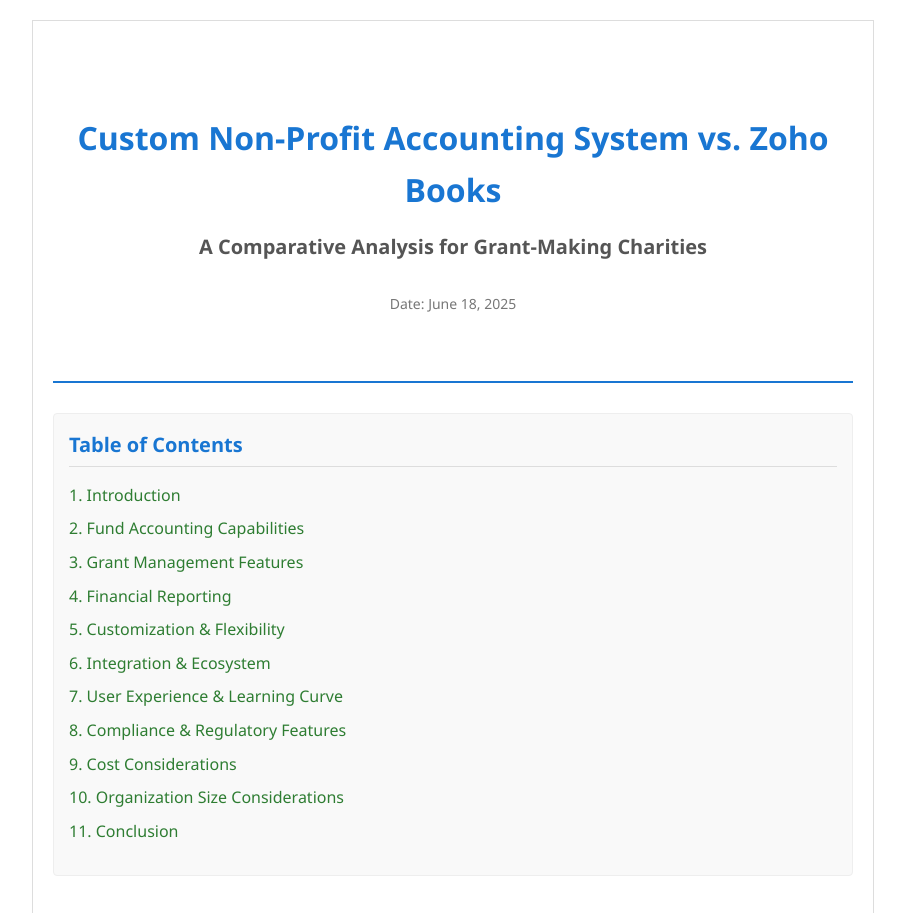
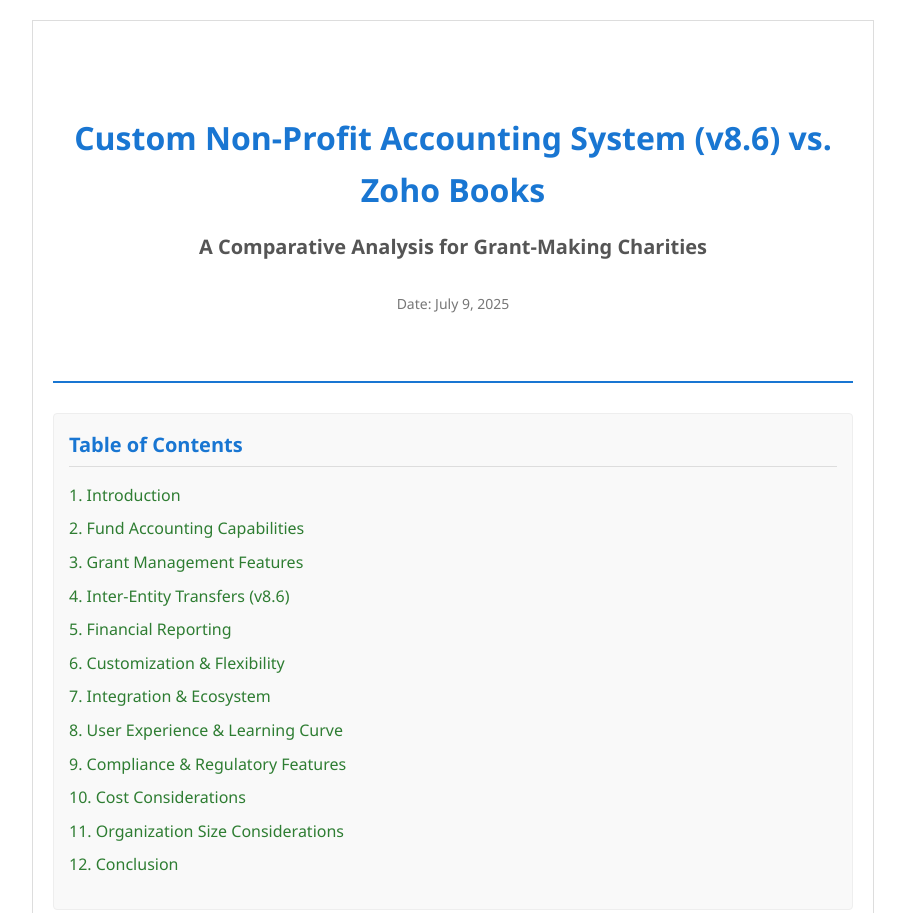
Before and after one commit to tpfbill/nonprofit-fund-accounting, a website: page nonprofit-vs-zohobooks-comparison.html in a window 1280 px wide. Shown: the top 913 px of the page, without its empty margins (187-1092 px from the left). Drawn offline with Linux system fonts and the light colour scheme.

Commit message:
Update Zoho Books comparison to include v8.6 Inter-Entity Transfer features

```diff
--- a/nonprofit-vs-zohobooks-comparison.html
+++ b/nonprofit-vs-zohobooks-comparison.html
@@ -3,7 +3,7 @@
 <head>
     <meta charset="UTF-8">
     <meta name="viewport" content="width=device-width, initial-scale=1.0">
-    <title>Custom Accounting System vs. Zoho Books - Comparison for Grant-Making Charities</title>
+    <title>Custom Accounting System (v8.6) vs. Zoho Books - Comparison for Grant-Making Charities</title>
     <style>
         body {
             font-family: 'Segoe UI', Tahoma, Geneva, Verdana, sans-serif;
@@ -153,9 +153,9 @@
 <body>
     <div class="guide-container">
         <div class="cover-page">
-            <h1>Custom Non-Profit Accounting System vs. Zoho Books</h1>
+            <h1>Custom Non-Profit Accounting System (v8.6) vs. Zoho Books</h1>
             <h2>A Comparative Analysis for Grant-Making Charities</h2>
-            <p>Date: June 18, 2025</p>
+            <p>Date: July 9, 2025</p>
         </div>
 
         <div class="toc page-break-before">
@@ -164,14 +164,15 @@
                 <li><a href="#introduction">1. Introduction</a></li>
                 <li><a href="#fund-accounting">2. Fund Accounting Capabilities</a></li>
                 <li><a href="#grant-management">3. Grant Management Features</a></li>
-                <li><a href="#financial-reporting">4. Financial Reporting</a></li>
-                <li><a href="#customization-flexibility">5. Customization & Flexibility</a></li>
-                <li><a href="#integration-ecosystem">6. Integration & Ecosystem</a></li>
-                <li><a href="#user-experience">7. User Experience & Learning Curve</a></li>
-                <li><a href="#compliance-regulatory">8. Compliance & Regulatory Features</a></li>
-                <li><a href="#cost-considerations">9. Cost Considerations</a></li>
-                <li><a href="#organization-size">10. Organization Size Considerations</a></li>
-                <li><a href="#conclusion">11. Conclusion</a></li>
+                <li><a href="#inter-entity">4. Inter-Entity Transfers (v8.6)</a></li>
+                <li><a href="#financial-reporting">5. Financial Reporting</a></li>
+                <li><a href="#customization-flexibility">6. Customization & Flexibility</a></li>
+                <li><a href="#integration-ecosystem">7. Integration & Ecosystem</a></li>
+                <li><a href="#user-experience">8. User Experience & Learning Curve</a></li>
+                <li><a href="#compliance-regulatory">9. Compliance & Regulatory Features</a></li>
+                <li><a href="#cost-considerations">10. Cost Considerations</a></li>
+                <li><a href="#organization-size">11. Organization Size Considerations</a></li>
+                <li><a href="#conclusion">12. Conclusion</a></li>
             </ul>
         </div>
 
@@ -189,6 +190,7 @@
                     <li><strong>Purpose-Built:</strong> Designed from the ground up with fund accounting as a core principle.</li>
                     <li><strong>Native Fund Segregation:</strong> Directly supports various fund types (Unrestricted, Temporarily Restricted, Permanently Restricted) and enforces segregation.</li>
                     <li><strong>Integrated Fund Tracking:</strong> Fund balances are inherently tracked and visible throughout the system, including dashboards and reports.</li>
+                    <li><strong>Enhanced Multi-Entity Support (v8.6):</strong> Built-in infrastructure for inter-entity transactions with automatic Due To/Due From balancing and consolidated reporting.</li>
                     <li><strong>Transaction Allocation:</strong> All financial transactions can be directly and easily associated with specific funds.</li>
                 </ul>
             </div>
@@ -223,8 +225,34 @@
             </div>
         </div>
 
+        <!-- ===== New Section: Inter-Entity Transfers ===== -->
+        <div id="inter-entity" class="page-break-before">
+            <h2 class="section-title">4. Inter-Entity Transfers (v8.6)</h2>
+            <p>Version 8.6 introduces a dedicated Inter-Entity Transfer engine that automates transfers of funds between related entities or departments while maintaining balanced books and audit trails.</p>
+
+            <div class="comparison-point">
+                <h3>Custom System</h3>
+                <ul class="comparison-list">
+                    <li><strong>Automated Balancing:</strong> Creates paired journal entries with Due To/Due From accounts, ensuring both entities remain in balance.</li>
+                    <li><strong>Transfer Wizard:</strong> User-friendly wizard guides finance staff through selecting source & target entities, accounts, and amounts with built-in validations.</li>
+                    <li><strong>Audit & Approval:</strong> Optional multi-level approval workflow plus full audit trail of every transfer.</li>
+                    <li><strong>Reporting:</strong> Dedicated dashboards highlight outstanding inter-entity balances and reconciliation status.</li>
+                </ul>
+            </div>
+
+            <div class="comparison-point">
+                <h3>Zoho Books</h3>
+                <ul class="comparison-list">
+                    <li><strong>Manual Process:</strong> Requires users to post corresponding journal entries in separate Zoho Books organizations for each entity.</li>
+                    <li><strong>No Native Linking:</strong> Lacks a mechanism to link paired entries, increasing reconciliation effort.</li>
+                    <li><strong>Consolidation Challenges:</strong> Consolidated reporting across entities typically needs external spreadsheets or third-party tools.</li>
+                    <li><strong>Risk of Imbalance:</strong> Greater chance of data entry errors leading to out-of-balance inter-company accounts.</li>
+                </ul>
+            </div>
+        </div>
+
         <div id="financial-reporting" class="page-break-before">
-            <h2 class="section-title">4. Financial Reporting</h2>
+            <h2 class="section-title">5. Financial Reporting</h2>
             <div class="comparison-point">
                 <h3>Custom System</h3>
                 <ul class="comparison-list">
@@ -246,7 +274,7 @@
         </div>
 
         <div id="customization-flexibility" class="page-break-before">
-            <h2 class="section-title">5. Customization & Flexibility</h2>
+            <h2 class="section-title">6. Customization & Flexibility</h2>
             <div class="comparison-point">
                 <h3>Custom System</h3>
                 <ul class="comparison-list">
@@ -268,7 +296,7 @@
         </div>
 
         <div id="integration-ecosystem" class="page-break-before">
-            <h2 class="section-title">6. Integration & Ecosystem</h2>
+            <h2 class="section-title">7. Integration & Ecosystem</h2>
             <div class="comparison-point">
                 <h3>Custom System</h3>
                 <ul class="comparison-list">
@@ -288,7 +316,7 @@
         </div>
 
         <div id="user-experience" class="page-break-before">
-            <h2 class="section-title">7. User Experience & Learning Curve</h2>
+            <h2 class="section-title">8. User Experience & Learning Curve</h2>
             <div class="comparison-point">
                 <h3>Custom System</h3>
                 <ul class="comparison-list">
@@ -310,7 +338,7 @@
         </div>
 
         <div id="compliance-regulatory" class="page-break-before">
-            <h2 class="section-title">8. Compliance & Regulatory Features</h2>
+            <h2 class="section-title">9. Compliance & Regulatory Features</h2>
             <div class="comparison-point">
                 <h3>Custom System</h3>
                 <ul class="comparison-list">
@@ -331,7 +359,7 @@
         </div>
 
         <div id="cost-considerations" class="page-break-before">
-            <h2 class="section-title">9. Cost Considerations</h2>
+            <h2 class="section-title">10. Cost Considerations</h2>
             <div class="comparison-point">
                 <h3>Custom System</h3>
                 <ul class="comparison-list">
@@ -353,7 +381,7 @@
         </div>
 
         <div id="organization-size" class="page-break-before">
-            <h2 class="section-title">10. Organization Size Considerations</h2>
+            <h2 class="section-title">11. Organization Size Considerations</h2>
             <div class="comparison-point">
                 <h3>Custom System is often better suited for:</h3>
                 <ul class="comparison-list">
@@ -375,12 +403,13 @@
         </div>
 
         <div id="conclusion" class="page-break-before">
-            <h2 class="section-title">11. Conclusion</h2>
+            <h2 class="section-title">12. Conclusion</h2>
             <p>The choice between the Custom Non-Profit Accounting System and Zoho Books depends heavily on the specific needs, resources, and complexity of the grant-making charity.</p>
 
             <h3 class="subsection-title">Choose the Custom System if:</h3>
             <ul class="comparison-list">
                 <li><strong>True fund accounting and robust fund segregation are paramount</strong> to your operations and reporting.</li>
+                <li><strong>Your organization operates multiple entities and requires automated inter-entity transfer tracking (v8.6)</strong> to maintain balanced books across entities.</li>
                 <li>You have <strong>complex grant management and compliance reporting requirements</strong> that demand a tailored solution.</li>
                 <li>Your organization has the <strong>financial and technical resources</strong> to invest in upfront development and ongoing maintenance of a custom system.</li>
                 <li>You require <strong>maximum flexibility and control</strong> over your accounting processes and software features.</li>
@@ -399,7 +428,7 @@
         </div>
 
         <div class="footer">
-            <p>Comparative Analysis | Generated on June 18, 2025</p>
+            <p>Comparative Analysis | Generated on July 9, 2025</p>
         </div>
     </div>
 </body>
```
Also changed, not shown: 1 other file.
